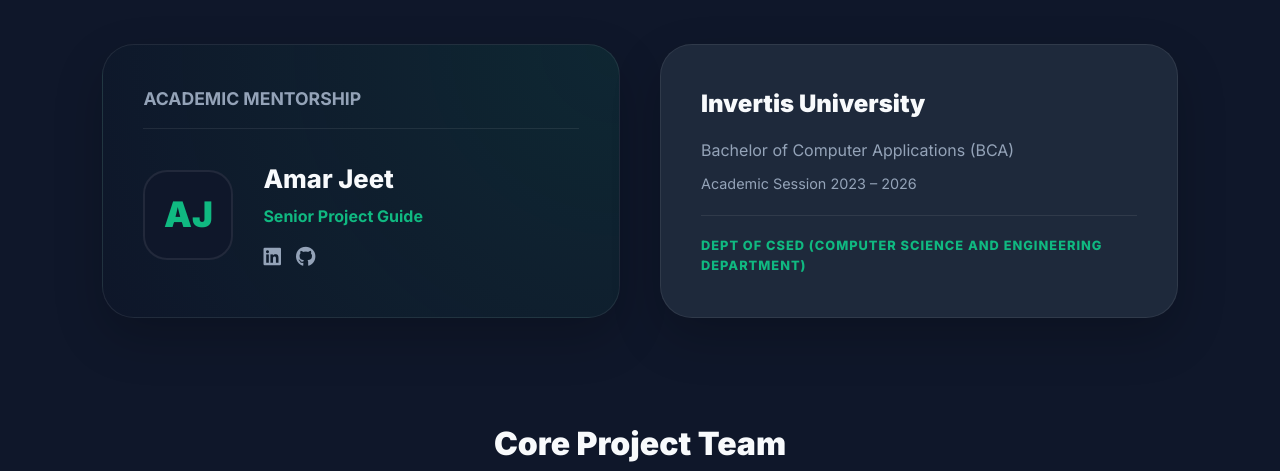
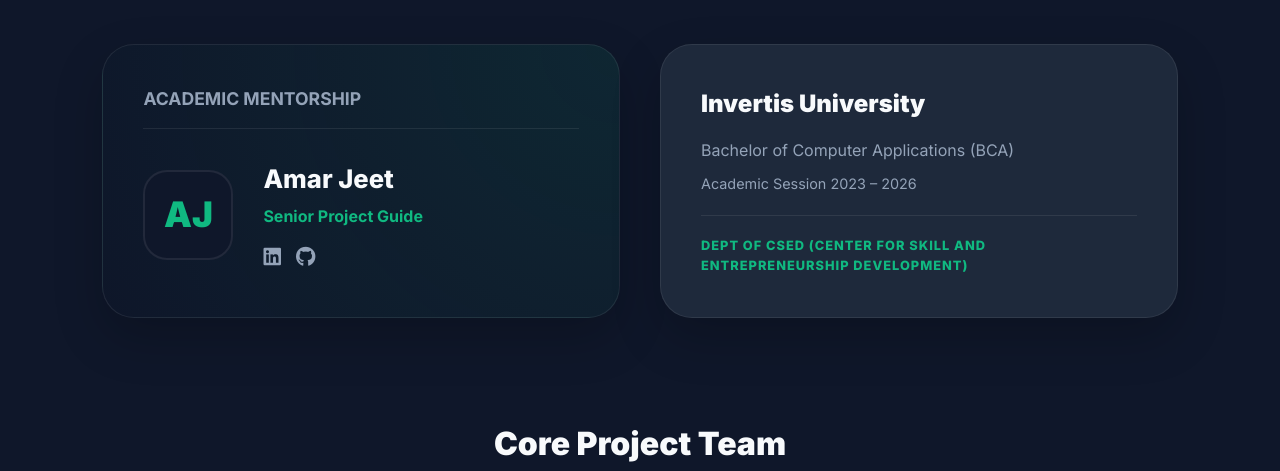
Before and after one commit to Abhishek-Maheshwari-778/Resume-Screening-Skill-Extraction-Ai-flask, a Flask app: page /team in a window 1280 px wide. Shown: the part 1008-1479 px from the top of the page. Run offline with Flask 3, Linux system fonts and the light colour scheme.

Commit message:
UI Update: Corrected CSED department full form

```diff
--- a/templates/team.html
+++ b/templates/team.html
@@ -45,7 +45,7 @@
              <h3 style="margin-bottom: 15px; font-size: 1.5rem; font-weight: 900;">Invertis University</h3>
              <p style="color: var(--text-muted); font-size: 1rem;">Bachelor of Computer Applications (BCA)</p>
              <p style="color: var(--text-muted); font-size: 0.9rem; margin-top: 8px;">Academic Session 2023 – 2026</p>
-             <div style="margin-top: 20px; padding-top: 20px; border-top: 1px solid var(--border); font-size: 0.8rem; letter-spacing: 1px; color: var(--primary); font-weight: 800;">DEPT OF CSED (COMPUTER SCIENCE AND ENGINEERING DEPARTMENT)</div>
+             <div style="margin-top: 20px; padding-top: 20px; border-top: 1px solid var(--border); font-size: 0.8rem; letter-spacing: 1px; color: var(--primary); font-weight: 800;">DEPT OF CSED (CENTER FOR SKILL AND ENTREPRENEURSHIP DEVELOPMENT)</div>
         </div>
     </div>
 
```
